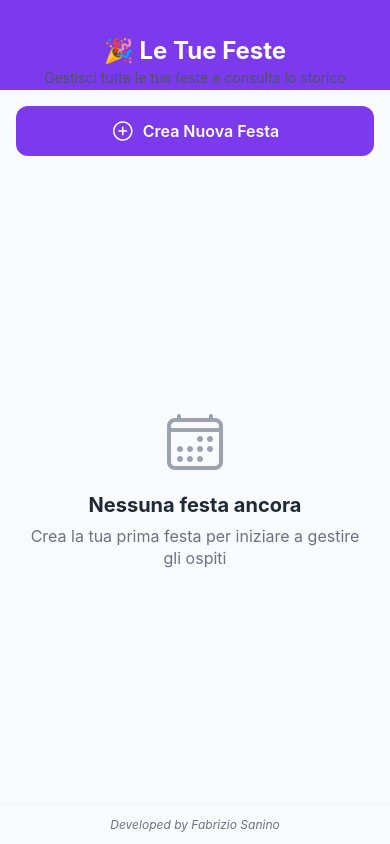
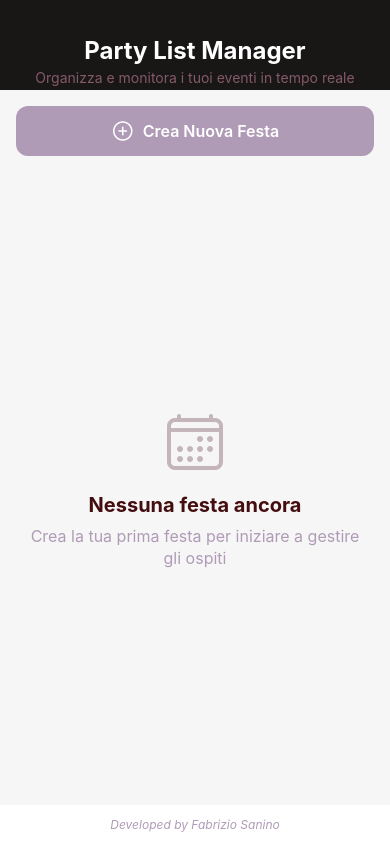
Before and after one commit to fabriziosanino/party-list-manager, a React Native app: screen / in a window 390 px wide. Built offline with nearby package versions, Linux system fonts and the light colour scheme.

Commit message:
Changed color palette

```diff
--- a/app.json
+++ b/app.json
@@ -10,7 +10,7 @@
     "splash": {
       "image": "./assets/splash-icon.png",
       "resizeMode": "contain",
-      "backgroundColor": "#ffffff"
+      "backgroundColor": "#f7f6f6"
     },
     "ios": {
       "supportsTablet": true
@@ -18,7 +18,7 @@
     "android": {
       "adaptiveIcon": {
         "foregroundImage": "./assets/adaptive-icon.png",
-        "backgroundColor": "#ffffff"
+        "backgroundColor": "#f7f6f6"
       },
       "edgeToEdgeEnabled": true,
       "package": "com.fabriziosanino.PartyListManager"
--- a/src/components/GuestItem.tsx
+++ b/src/components/GuestItem.tsx
@@ -89,13 +89,13 @@ const GuestItem: React.FC<GuestItemProps> = ({
         <ViewShot
           ref={viewShotRef}
           options={{ format: 'png', quality: 1.0, result: 'tmpfile' }}
-          style={{ position: 'absolute', left: -9999, width: 300, height: 380, backgroundColor: '#fff', alignItems: 'center', justifyContent: 'center', padding: 24, borderRadius: 20 }}
+          style={{ position: 'absolute', left: -9999, width: 300, height: 380, backgroundColor: colors.white, alignItems: 'center', justifyContent: 'center', padding: 24, borderRadius: 20 }}
         >
-          <Text style={{ fontSize: 22, fontWeight: 'bold', color: '#222', marginBottom: 24, textAlign: 'center' }}>{guest.name}</Text>
+          <Text style={{ fontSize: 22, fontWeight: 'bold', color: colors.text.primary, marginBottom: 24, textAlign: 'center' }}>{guest.name}</Text>
           <QRCode
             value={guest.qrCode}
             size={200}
-            backgroundColor="#fff"
+            backgroundColor={colors.white}
           />
         </ViewShot>
 
--- a/src/constants/styles.ts
+++ b/src/constants/styles.ts
@@ -1,25 +1,62 @@
 import { StyleSheet } from 'react-native';
 
 export const colors = {
-  primary: '#7c3aed',
-  secondary: '#f59e0b',
-  success: '#10b981',
-  danger: '#ef4444',
-  warning: '#f59e0b',
+  // Nuova palette personalizzata (tonalità scure eleganti)
+  primary: '#AF9BB6',        // Lavanda chiaro - colore principale
+  primaryLight: '#84596B',   // Rosa-viola medio
+  secondary: '#603A40',      // Marrone-rosa scuro
+  accent: '#440D0F',         // Rosso molto scuro
+  tertiary: '#191716',       // Nero-grigio (il più scuro)
+
+  // Colori funzionali usando la nuova palette
+  success: '#84596B',        // Rosa-viola per successo
+  danger: '#440D0F',         // Rosso molto scuro per errori
+  warning: '#603A40',        // Marrone-rosa per avvisi
+  info: '#AF9BB6',          // Lavanda per info
+
+  // Scala di grigi personalizzata basata sulla palette
   gray: {
-    50: '#f9fafb',
-    100: '#f3f4f6',
-    200: '#e5e7eb',
-    300: '#d1d5db',
-    400: '#9ca3af',
-    500: '#6b7280',
-    600: '#4b5563',
-    700: '#374151',
-    800: '#1f2937',
-    900: '#111827',
+    50: '#ffffff',           // Bianco puro
+    100: '#f7f6f6',          // Bianco sporco con tinta rosa
+    200: '#ede9ea',          // Grigio chiarissimo con tinta rosa
+    300: '#d8d0d3',          // Grigio chiaro con tinta rosa
+    400: '#c4b5bb',          // Mix più chiaro della palette
+    500: '#AF9BB6',          // Lavanda chiaro (dalla palette)
+    600: '#84596B',          // Rosa-viola medio (dalla palette)
+    700: '#603A40',          // Marrone-rosa scuro (dalla palette)
+    800: '#440D0F',          // Rosso molto scuro (dalla palette)
+    900: '#2d0c0d',          // Versione più scura del rosso
+    950: '#191716',          // Nero-grigio (dalla palette)
   },
+
+  // Colori base
   white: '#ffffff',
   black: '#000000',
+
+  // Colori specifici per l'app
+  background: {
+    primary: '#f7f6f6',      // Sfondo principale (bianco con tinta rosa)
+    secondary: '#ffffff',    // Sfondo secondario (bianco puro)
+    card: '#ffffff',         // Sfondo delle card
+    header: '#191716',       // Sfondo header (nero-grigio)
+    footer: '#f7f6f6',       // Sfondo footer
+  },
+
+  // Colori del testo ottimizzati per contrasto
+  text: {
+    primary: '#191716',      // Testo principale (nero-grigio)
+    secondary: '#440D0F',    // Testo secondario (rosso molto scuro)
+    muted: '#603A40',        // Testo disattivato (marrone-rosa)
+    inverse: '#ffffff',      // Testo su sfondo scuro (bianco)
+    accent: '#84596B',       // Testo di accento (rosa-viola)
+  },
+
+  // Bordi
+  border: {
+    light: '#ede9ea',       // Bordi chiari (grigio con tinta rosa)
+    medium: '#d8d0d3',      // Bordi medi
+    dark: '#c4b5bb',        // Bordi scuri
+  },
 };
 
 export const spacing = {
@@ -85,14 +122,14 @@ export const shadows = {
 export const globalStyles = StyleSheet.create({
   container: {
     flex: 1,
-    backgroundColor: colors.gray[50],
+    backgroundColor: colors.background.primary,
   },
   safeArea: {
     flex: 1,
-    backgroundColor: colors.white,
+    backgroundColor: colors.background.card,
   },
   header: {
-    backgroundColor: colors.primary,
+    backgroundColor: colors.background.header,
     paddingTop: spacing.lg,
     paddingBottom: spacing.xs,
     paddingHorizontal: spacing.lg,
@@ -102,7 +139,7 @@ export const globalStyles = StyleSheet.create({
   headerTitle: {
     fontSize: typography.sizes.xxl,
     fontWeight: typography.weights.bold,
-    color: colors.white,
+    color: colors.text.inverse,
     paddingTop: spacing.xl,
   },
   button: {
@@ -115,7 +152,7 @@ export const globalStyles = StyleSheet.create({
     gap: spacing.xs,
   },
   buttonText: {
-    color: colors.white,
+    color: colors.text.inverse,
     fontWeight: typography.weights.semibold,
     fontSize: typography.sizes.sm,
   },
@@ -124,29 +161,32 @@ export const globalStyles = StyleSheet.create({
   },
   modalOverlay: {
     flex: 1,
-    backgroundColor: 'rgba(0, 0, 0, 0.5)',
+    backgroundColor: 'rgba(0, 0, 0, 0.6)',
     justifyContent: 'center',
     alignItems: 'center',
   },
   card: {
-    backgroundColor: colors.white,
+    backgroundColor: colors.background.card,
     borderRadius: borderRadius.lg,
     padding: spacing.lg,
+    borderWidth: 1,
+    borderColor: colors.border.light,
     ...shadows.md,
   },
   input: {
     borderWidth: 1,
-    borderColor: colors.gray[300],
+    borderColor: colors.border.medium,
     borderRadius: borderRadius.md,
     padding: spacing.md,
     fontSize: typography.sizes.md,
-    backgroundColor: colors.white,
+    backgroundColor: colors.background.card,
+    color: colors.text.primary,
   },
   textPrimary: {
-    color: colors.gray[900],
+    color: colors.text.primary,
   },
   textSecondary: {
-    color: colors.gray[600],
+    color: colors.text.secondary,
   },
   textSuccess: {
     color: colors.success,
--- a/src/screens/HomeScreen.tsx
+++ b/src/screens/HomeScreen.tsx
@@ -298,7 +298,7 @@ const HomeScreen: React.FC<HomeScreenProps> = ({ party, onBackToParties }) => {
     <SafeAreaView style={globalStyles.container} {...panResponder.panHandlers}>
       {/* Header */}
       <View style={globalStyles.header}>
-        <Text style={globalStyles.headerTitle}>🎉 {party.name}</Text>
+        <Text style={globalStyles.headerTitle}>{party.name}</Text>
         <Text style={styles.partyCodeText}>
           Codice: {party.code}
         </Text>
@@ -404,13 +404,13 @@ const HomeScreen: React.FC<HomeScreenProps> = ({ party, onBackToParties }) => {
           key={`qr-${guest.id}`}
           ref={(ref) => { qrViewShotRefs.current[guest.id] = ref; }}
           options={{ format: 'png', quality: 1.0, result: 'tmpfile' }}
-          style={{ position: 'absolute', left: -9999, width: 300, height: 380, backgroundColor: '#fff', alignItems: 'center', justifyContent: 'center', padding: 24, borderRadius: 20 }}
+          style={{ position: 'absolute', left: -9999, width: 300, height: 380, backgroundColor: colors.white, alignItems: 'center', justifyContent: 'center', padding: 24, borderRadius: 20 }}
         >
-          <Text style={{ fontSize: 22, fontWeight: 'bold', color: '#222', marginBottom: 24, textAlign: 'center' }}>{guest.name}</Text>
+          <Text style={{ fontSize: 22, fontWeight: 'bold', color: colors.text.primary, marginBottom: 24, textAlign: 'center' }}>{guest.name}</Text>
           <QRCode
             value={guest.qrCode}
             size={200}
-            backgroundColor="#fff"
+            backgroundColor={colors.white}
           />
         </ViewShot>
       ))}
--- a/src/screens/PartiesOverviewScreen.tsx
+++ b/src/screens/PartiesOverviewScreen.tsx
@@ -195,9 +195,9 @@ const PartiesOverviewScreen: React.FC<PartiesOverviewScreenProps> = ({
     <SafeAreaView style={globalStyles.container}>
       {/* Header */}
       <View style={globalStyles.header}>
-        <Text style={globalStyles.headerTitle}>🎉 Le Tue Feste</Text>
+        <Text style={globalStyles.headerTitle}>Party List Manager</Text>
         <Text style={styles.subtitle}>
-          Gestisci tutte le tue feste e consulta lo storico
+          Organizza e monitora i tuoi eventi in tempo reale
         </Text>
       </View>
 
@@ -254,6 +254,7 @@ const PartiesOverviewScreen: React.FC<PartiesOverviewScreenProps> = ({
       </View>
 
       {/* Parties List */}
+      <View style={[styles.partiesContainer, showCreateModal && styles.partiesContainerBlurred]}>
         {parties.length > 0 ? (
           <FlatList
             data={parties}
@@ -262,6 +263,7 @@ const PartiesOverviewScreen: React.FC<PartiesOverviewScreenProps> = ({
             style={styles.partiesList}
             contentContainerStyle={styles.partiesListContent}
             showsVerticalScrollIndicator={false}
+            scrollEnabled={!showCreateModal}
           />
         ) : (
           <View style={styles.emptyState}>
@@ -272,6 +274,7 @@ const PartiesOverviewScreen: React.FC<PartiesOverviewScreenProps> = ({
           </Text>
         </View>
         )}
+      </View>
 
       {/* Footer */}
       <View style={styles.footer}>
@@ -452,6 +455,13 @@ const styles = StyleSheet.create({
     textAlign: 'center',
     fontStyle: 'italic',
   },
+  partiesContainer: {
+    flex: 1,
+  },
+  partiesContainerBlurred: {
+    opacity: 0,
+    pointerEvents: 'none',
+  },
 });
 
 export default PartiesOverviewScreen;
```
Also changed, not shown: 1 other file (tests, documents, lock files or other folders). Lines whose indentation alone changed are shown as unchanged.
